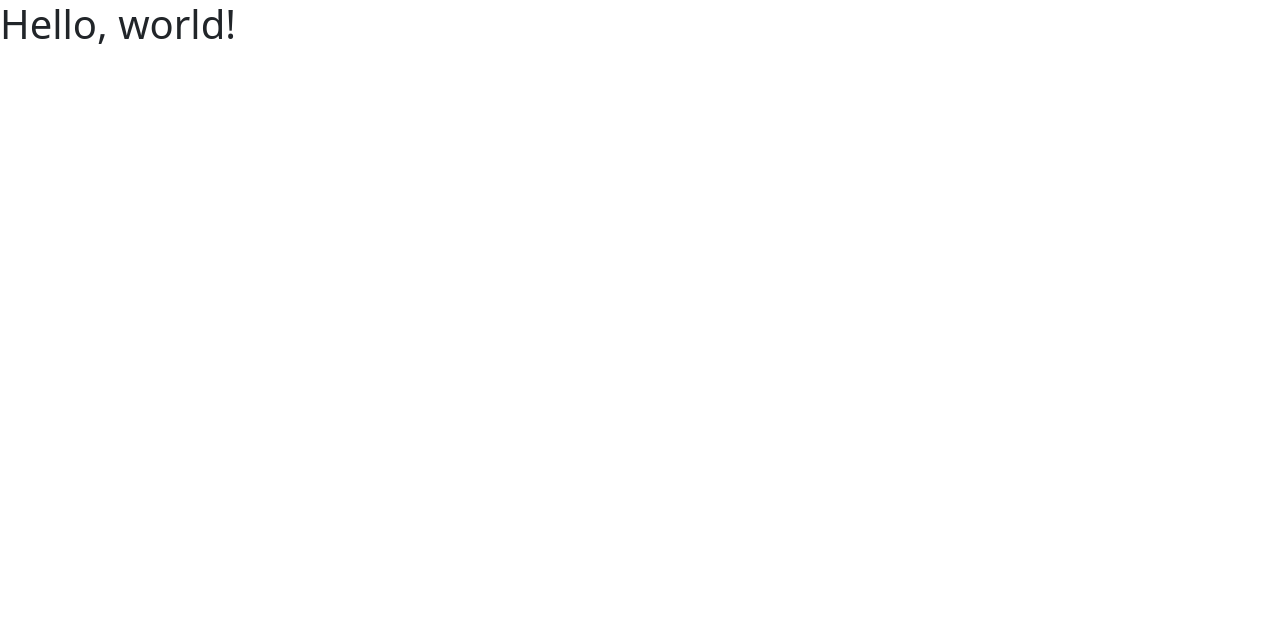
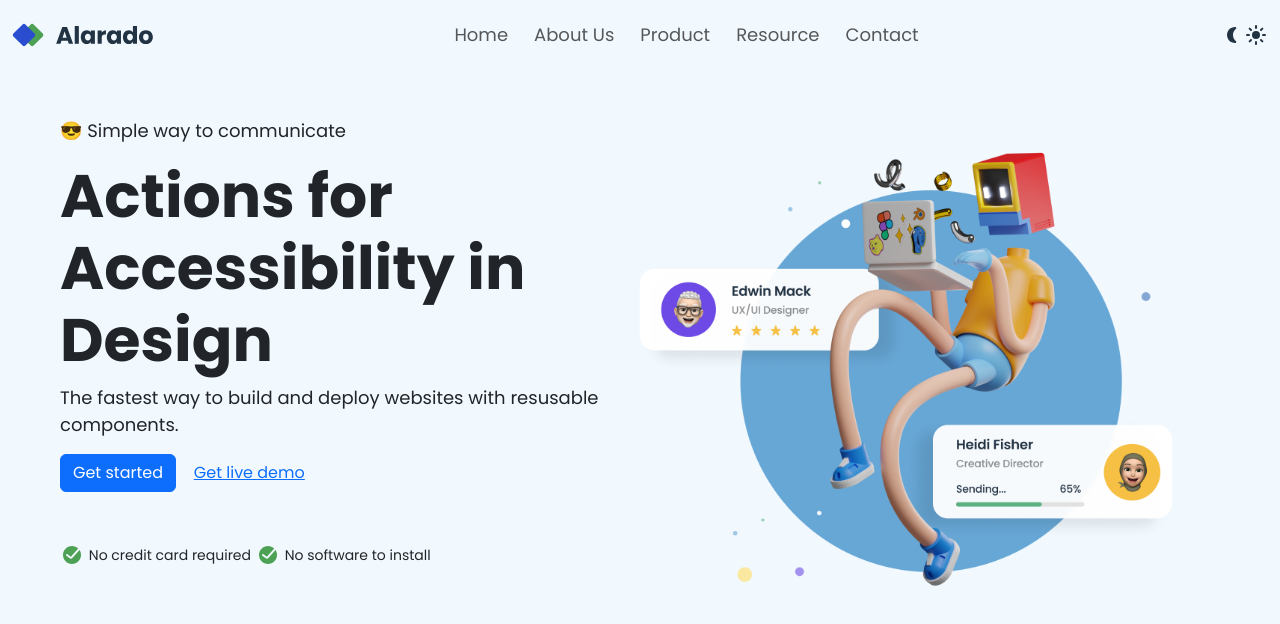
Before and after one commit to KBNkosi/Home-Page-Project, a plain HTML site: page src/index.html in a window 1280 px wide. Drawn offline with nearby package versions, Linux system fonts and the light colour scheme.

Commit message:
modified index and style files

```diff
--- a/src/index.html
+++ b/src/index.html
@@ -1,14 +1,80 @@
 <!doctype html>
 <html lang="en">
+
 <head>
   <meta charset="utf-8">
   <meta name="viewport" content="width=device-width, initial-scale=1">
   <title>Simple Homepage-Alarado </title>
-    <link href="https://cdn.jsdelivr.net/npm/bootstrap@5.3.3/dist/css/bootstrap.min.css" rel="stylesheet" integrity="sha384-QWTKZyjpPEjISv5WaRU9OFeRpok6YctnYmDr5pNlyT2bRjXh0JMhjY6hW+ALEwIH" crossorigin="anonymous">
+  <link href="https://cdn.jsdelivr.net/npm/bootstrap@5.3.3/dist/css/bootstrap.min.css" rel="stylesheet"
+    integrity="sha384-QWTKZyjpPEjISv5WaRU9OFeRpok6YctnYmDr5pNlyT2bRjXh0JMhjY6hW+ALEwIH" crossorigin="anonymous">
+  <link rel="preconnect" href="https://fonts.googleapis.com">
+  <link rel="preconnect" href="https://fonts.gstatic.com" crossorigin>
+  <link href="https://fonts.googleapis.com/css2?family=Poppins:wght@400;500;600;700&display=swap" rel="stylesheet">
   <link rel="stylesheet" href="style.css">
 </head>
+
 <body>
-    <h1>Hello, world!</h1>
-    <script src="https://cdn.jsdelivr.net/npm/bootstrap@5.3.3/dist/js/bootstrap.bundle.min.js" integrity="sha384-YvpcrYf0tY3lHB60NNkmXc5s9fDVZLESaAA55NDzOxhy9GkcIdslK1eN7N6jIeHz" crossorigin="anonymous"></script>
+  <main>
+    <nav class="navbar navbar-expand-lg">
+      <div class="container-fluid px-10">
+        <img src="./public/alarado-icon-homepage.svg" alt="Alarado-icon">
+        <button class="navbar-toggler" type="button" data-bs-toggle="collapse" data-bs-target="#navbarNav" aria-controls="navbarNav" aria-expanded="false" aria-label="Toggle navigation">
+          <span class="navbar-toggler-icon"></span>
+        </button>
+        <div class="collapse navbar-collapse d-flex justify-content-center" id="navbarNav">
+          <ul class="navbar-nav">
+            <li class="nav-item">
+              <a class="nav-link" href="#">Home</a>
+            </li>
+            <li class="nav-item">
+              <a class="nav-link" href="#">About Us</a>
+            </li>
+            <li class="nav-item">
+              <a class="nav-link" href="#">Product</a>
+            </li>
+            <li class="nav-item">
+              <a class="nav-link" href="#">Resource</a>
+            </li>
+            <li class="nav-item">
+              <a class="nav-link" href="#">Contact</a>
+            </li>
+          </ul>
+
+        </div>
+        <img src="./public/Moon_fill.svg" alt="half-moon">
+        <img src="./public/Sun_fill.svg" alt="Sun">
+      </div>
+    </nav>
+
+    <div class="container m-5">
+      <div class="row">
+        <div class="col">
+          <p>😎  Simple way to communicate</p>
+          <h1>Actions for Accessibility in Design</h1>
+          <p>The fastest way to build and deploy websites with resusable components.</p>
+          <button type="button" class="btn btn-primary">Get started</button>
+          <button type="button" class="btn btn-link">Get live demo</button>
+          <br>
+          <div class="bottom-text mt-5">
+          <img src="./public/Done_ring_round_fill.svg" alt="right-round-ring"/>
+          <span class="small-text"> No credit card required</span>
+          <img src="./public/Done_ring_round_fill.svg" alt="right-round-ring"/>
+          <span class="small-text"> No software to install</span>
+          </div>
+
+        </div>
+        <div class="col">
+          <img src="./public/hero-image-simple-homepage.png" alt="hero" class="img-fluid">
+        </div>
+      </div>
+    </div>
+  </main>
+
+
+
+  <script src="https://cdn.jsdelivr.net/npm/bootstrap@5.3.3/dist/js/bootstrap.bundle.min.js"
+    integrity="sha384-YvpcrYf0tY3lHB60NNkmXc5s9fDVZLESaAA55NDzOxhy9GkcIdslK1eN7N6jIeHz"
+    crossorigin="anonymous"></script>
 </body>
+
 </html>
--- a/src/style.css
+++ b/src/style.css
@@ -0,0 +1,22 @@
+body{
+    font-family: "Poppins",sans-serif;
+    font-size: 1.125rem;
+    background-color: #F2F9FE;
+}
+
+.nav-item > .nav-link{
+    margin: 5px;
+}
+
+h1{
+    font-size: 3.75rem;
+    font-weight: 700;
+}
+
+button{
+    font-size: 1rem;
+}
+
+.small-text{
+    font-size: 0.875rem;
+}
```
Lines whose indentation alone changed are shown as unchanged.
